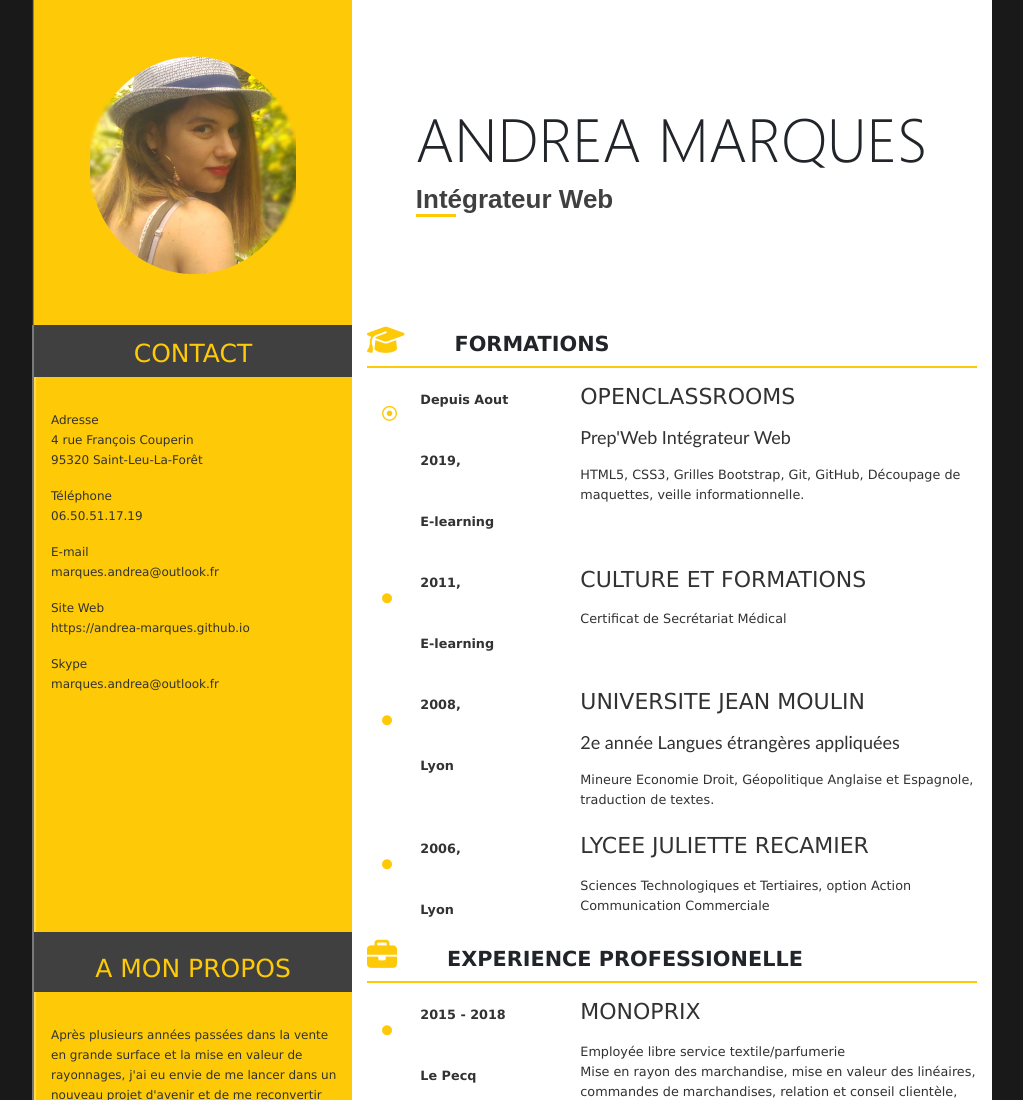
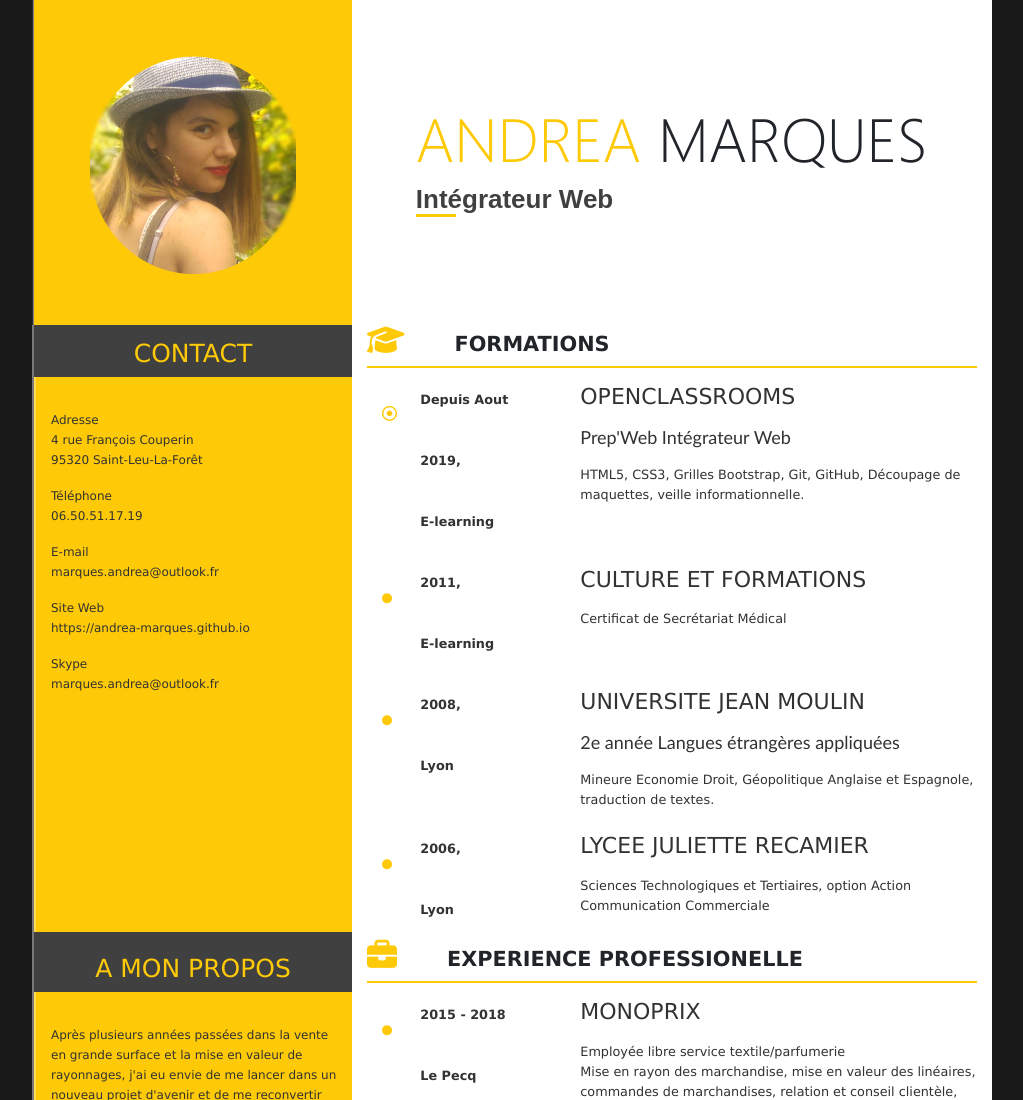
Before and after one commit to Andrea-Marques/projet2, a plain HTML site: page index.html in a window 1280 px wide. Shown: the top 1100 px of the page, without its empty margins (128-1151 px from the left). Drawn offline with Linux system fonts and the light colour scheme.

Commit message:
modification balise strong

```diff
--- a/css/style.css
+++ b/css/style.css
@@ -190,7 +190,7 @@ i /*scripts font awesome*/
 	margin-right: 50px;
 }
 
-strong
+.prenom
 {
 	color: #FECA07;
 }
```
